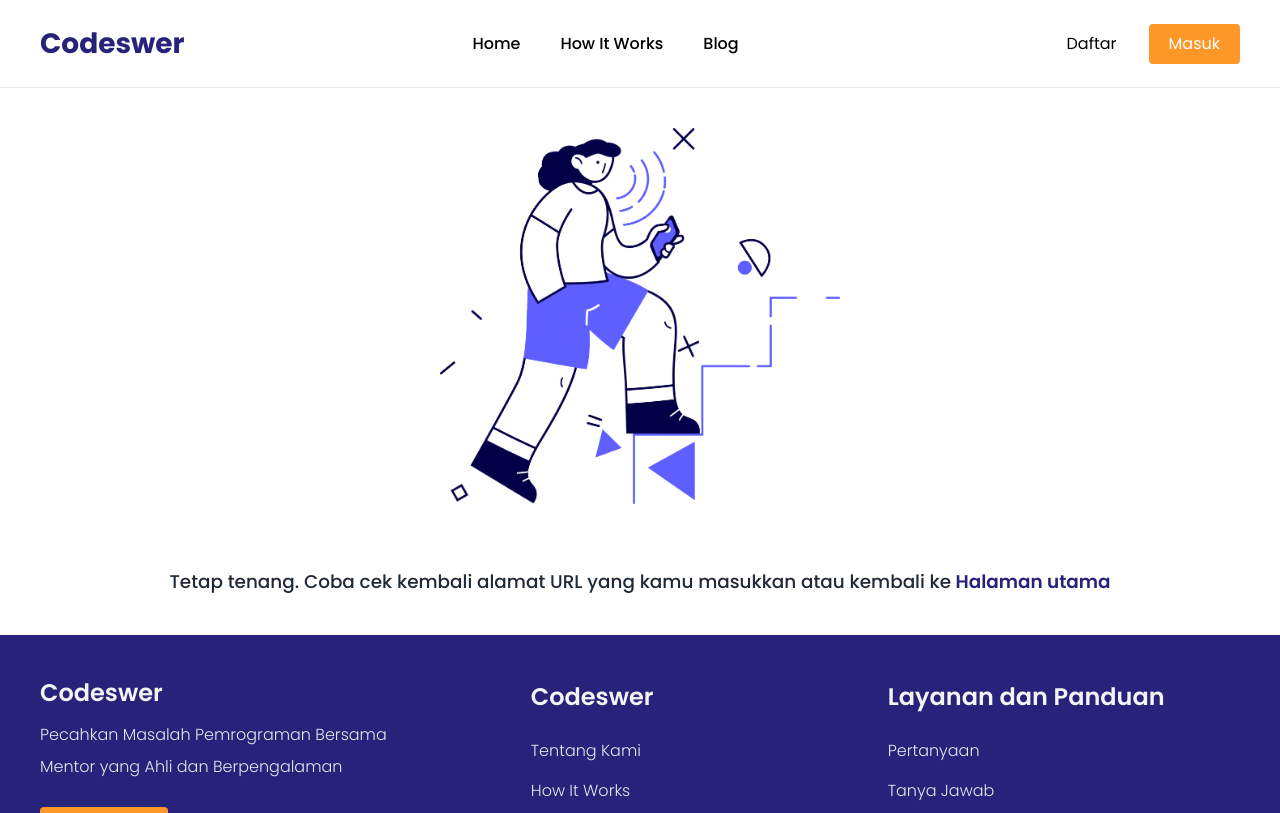
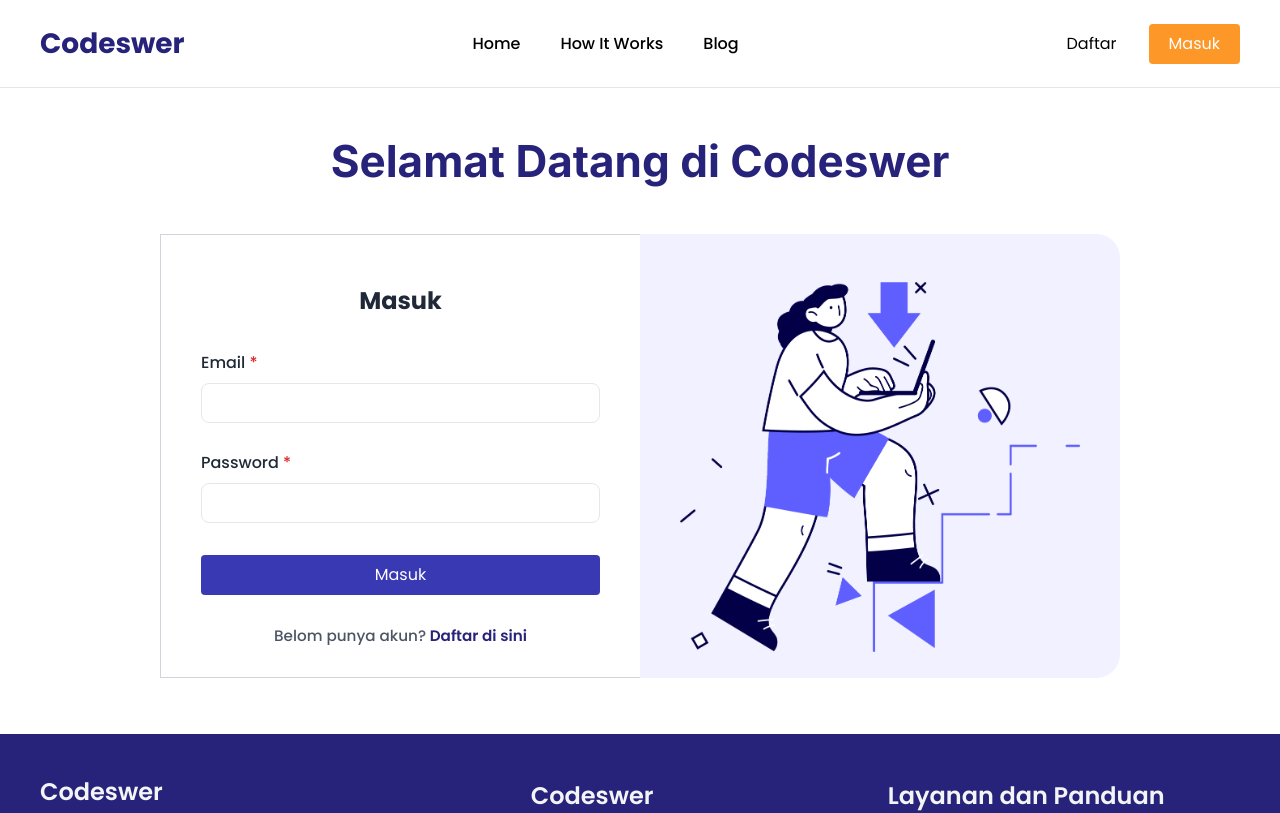
Before and after one commit to rg-km/final-project-engineering-54, a React (Create React App) app in the folder frontend/: page /admin/signin in a window 1280 px wide. Shown: the top 813 px of the page. Built offline with nearby package versions, Linux system fonts and the light colour scheme.

Commit message:
docs: edit header component and fix api get user

```diff
--- a/frontend/src/App.js
+++ b/frontend/src/App.js
@@ -5,6 +5,8 @@
 import Terms from "./pages/Terms";
 import About from "./pages/About";
 import ScrollPage from "./components/ScrollPage";
+
+import AdminSignin from "./pages/auth/admin/Signin"
 
 import Blogs from "./pages/blog/Blogs";
 import ReadBlog from "./pages/blog/ReadBlog";
@@ -63,20 +65,23 @@
     <AuthContext.Provider value={{ state, dispatch }}>
       <ScrollPage>
         <Routes>
-          <Route exact path="/signin" element={<Signin />} />
-          <Route path="/signup" element={<Signup />} />
+          <Route path="/terms" element={<Terms />} />
+          <Route path="/about" element={<About />} />
           <Route path="/blogs" element={<Blogs />} />
           <Route path="/blog/:slugCategory/:slug" element={<ReadBlog />} />
+          {/* Student */}
+          <Route path="/signin" element={<Signin />} />
+          <Route path="/signup" element={<Signup />} />
           <Route element={<Dashboard />}>
             <Route exact path="/dashboard" element={<Mydash />} />
             <Route path="/questions" element={<Questions />} />
             <Route path="/profile" element={<Profile />} />
             <Route path="/question" element={<Question />} />
           </Route>
+          {/* Admin */}
+          <Route path="/admin/signin" element={<AdminSignin />} />
           <Route path="/" element={<Home />} />
           <Route path="*" element={<NotFound />} />
-          <Route path="/terms" element={<Terms />} />
-          <Route path="/about" element={<About />} />
         </Routes>
       </ScrollPage>
     </AuthContext.Provider>
--- a/frontend/src/components/Navbar.jsx
+++ b/frontend/src/components/Navbar.jsx
@@ -1,4 +1,6 @@
 import React from "react"
+import Swal from "sweetalert2"
+import axios from "../api/axios";
 import AuthBtn from "./auth/AuthBtn";
 import { AuthContext } from "../App";
 
@@ -22,7 +24,32 @@
         setIsPopup(!isPopup);
     }
 
+    const [user, setUser] = React.useState([])
     const {state} = React.useContext(AuthContext);
+
+    if(state.id !== null) {
+        const getUser = async () => {
+            const resp = await axios.get(`/user/id?id=${state.id}`, {
+                withCredentials: true,
+            }).catch( er => {
+                let errorMessage = er.response;
+                Swal.fire({
+                    timer: 5000,
+                    icon: 'error',
+                    titleText: 'Maaf, User tidak ada',
+                    showConfirmButton: false,
+                    text: `${errorMessage.data.er}`,
+                    customClass: {
+                        container: 'poppins',
+                    }
+                })
+            })
+            setUser(resp.data.users)
+        }
+        getUser()
+    }
+    React.useEffect(() => {
+    }, [user])
 
     return (
         <header>
@@ -74,7 +101,14 @@
                         {
                             state.isAuthenticated ?
                                 <AuthBtn classname={classes(isPopup ? "underline underline-offset-8" : "", "rounded-[5px] auth-links")} onClick={openPopup}>
-                                    <h1 className="text-semibold text-[1rem] inline mr-2">Aditya Rizqi</h1>
+                                    {
+                                        user &&
+                                        user.map((e, i) => {
+                                            return (
+                                                <h1 className="text-semibold text-[1rem] inline mr-2">{e.name}</h1>
+                                            )
+                                        })
+                                    }
                                     <PopupAuthBtn classname={classes(isPopup ? "active-popup py-2" : "py-0", "right-[4.65rem] top-[13.5rem] " )}/>
                                 </AuthBtn>
                                 :
@@ -87,9 +121,20 @@
                     {
                         state.isAuthenticated ?
                             <>
-                                <AuthBtn classname={classes(isPopup ? "ring-offset-2 ring ring-indigo-code" : "", "rounded-[5px] auth-nav" )} onClick={openPopup}>
-                                    <Image classname="w-[2.5rem] mr-1"/>
-                                </AuthBtn>
+                                {
+                                    user &&
+                                    <AuthBtn classname={classes(isPopup ? "ring-offset-2 ring ring-indigo-code" : "", "rounded-[5px] auth-nav" )} onClick={openPopup}>
+                                        {
+                                            user.map((e, i) => {
+                                                return (
+                                                    <span key={i}>
+                                                        <Image classname="w-[2.5rem] mr-1" path={`/asset/img/user/${e.photo}`}/>
+                                                    </span>
+                                                )
+                                            })
+                                        }
+                                    </AuthBtn>
+                                }
                                 <PopupAuthBtn classname={classes(isPopup ? "active-popup py-2" : "py-0", "popauth-nav right-0 top-[3.25rem] " )}/>
                             </>
                             :
--- /dev/null
+++ b/frontend/src/pages/auth/admin/Signin.jsx
@@ -0,0 +1,164 @@
+import React from "react"
+import Swal from "sweetalert2"
+import axios from "../../../api/axios"
+import { AuthContext } from "../../../App";
+import { Link, Navigate } from "react-router-dom";
+
+import "../../../styles/auth/_signin.scss";
+import Codeswer from "../../../layouts/Codeswer";
+import BtnCustom from "../../../components/BtnCustom";
+import FormInput from "../../../components/auth/FormInput";
+
+export default function Login() {
+
+    const status = null;
+
+    const { dispatch } = React.useContext(AuthContext)
+
+    const [values, setValues] = React.useState({
+        email: "",
+        password: "",
+    });
+    const [redirect, setRedirect] = React.useState(false);
+
+    const inputs = [
+        {
+            key: 1,
+            label: "Email",
+            type: "email",
+            name: "email",
+            id: "email",
+            errorMessage: "Email harus berupa alamat email yang valid!",
+            forLabel: "email",
+            classname: "mt-7",
+            required: true,
+        },
+        {
+            key: 2,
+            label: "Password",
+            type: "password",
+            name: "password",
+            id: "password",
+            errorMessage: "Minimal 8-25 karakter dan mengandung 1 huruf, 1 angka, dan 1 special character!",
+            forLabel: "password",
+            classname: "mt-7",
+            pattern: "^(?=.*[0-9])(?=.*[a-zA-Z])(?=.*[!@#$%^&*_])[a-zA-Z0-9!@#$%^&*_]{8,25}$",
+            required: true,
+        },
+    ]
+
+    const handleSubmit = async(e) => {
+        e.preventDefault();
+
+        await axios.post("/user/login", values, {
+            withCredentials: true,
+            headers: {
+                "Content-Type": "application/x-www-form-urlencoded"
+            }
+        })
+        .then(res => {
+            // console.log(res.data)
+            if(res.status === 200) {
+                dispatch({
+                    type: "LOGIN",
+                    payload: res.data
+                })
+                let timerInterval
+                Swal.fire({
+                    timer: 1000,
+                    icon: 'success',
+                    showConfirmButton: false,
+                    title: 'Login Berhasil',
+                    text: 'Tunggu sebentar',
+                    customClass: {
+                        container: 'poppins'
+                    },
+                    didOpen: () => {
+                        Swal.showLoading()
+                      },
+                      willClose: () => {
+                        clearInterval(timerInterval)
+                      }
+                    }).then((result) => {
+                      if (result.dismiss === Swal.DismissReason.timer) {
+                          setRedirect(true);
+                      }
+                })
+            }
+        })
+        .catch( error => {
+            let errorMessage = error.response;
+            Swal.fire({
+                timer: 5000,
+                icon: 'error',
+                titleText: 'Coba lagi yuk',
+                showConfirmButton: false,
+                text: `${errorMessage.data.error}`,
+                customClass: {
+                    container: 'poppins',
+                }
+            })
+        })
+
+    }
+
+    if (redirect) return <Navigate to="/dashboard" replace />;
+
+    const onChange = (e) => {
+        setValues({
+            ...values,
+            [e.target.name]: e.target.value
+        })
+    }
+
+    return (
+        <Codeswer
+            title="Masuk - Codeswer"
+            kw="codeswer login, codeswer signin, codeswer masuk, codeswer id masuk, codeswer masuk indonesia"
+            desc="Sudah punya akun Codeswer? Yuk masuk untuk mengakses fitur Codeswer."
+            ogUrl={status}
+            ogType={status}
+            ogTitle={status}
+            ogDesc={status}
+            twitTitle={status}
+        >
+
+        <article className="signin-component">
+            <section id="container_signin">
+                <h1 className="inter">Selamat Datang di Codeswer</h1>
+                <div id="container_card" className="poppins">
+                    <div id="card_signin" className="md:w-[30rem] w-full px-10 pt-12 border-l border-y md:border-r-0 border-r border-gray-300">
+                        <h2>Masuk</h2>
+                        <form id="form_wrapper"
+                            onSubmit={handleSubmit}
+                            encType="multipart/form-data"
+                        >
+                            {inputs.map((input) => (
+                                <FormInput
+                                    key={input.key}
+                                    {...input}
+                                    value={values[input.name]}
+                                    onChange={onChange}
+                                />
+                            ))}
+                            <BtnCustom type="submit" classname="poppins mt-8 w-full">
+                                Masuk
+                            </BtnCustom>
+                        </form>
+                        <h3>
+                            Belom punya akun?
+                            <Link to="/signup"><span className="text-blue-code font-semibold"> Daftar di sini
+                            </span></Link>
+                        </h3>
+                    </div>
+                    <div id="image_signin" className="bg-indigo-two-code md:block hidden rounded-r-[1.5rem] px-10 pt-12">
+                        <img src="/asset/img/signin.webp" alt="signin Illustration" width={400}/>
+                    </div>
+                </div>
+
+            </section>
+        </article>
+
+        </Codeswer>
+    )
+}
--- a/frontend/src/pages/dashboard/Dashboard.jsx
+++ b/frontend/src/pages/dashboard/Dashboard.jsx
@@ -61,7 +61,7 @@
     React.useEffect(() => {
         getUser()
         // eslint-disable-next-line
-    }, [])
+    }, [user])
 
     if(!state.isAuthenticated) {
         return <Navigate to="/signin" replace/>
--- a/frontend/src/pages/dashboard/Profile.jsx
+++ b/frontend/src/pages/dashboard/Profile.jsx
@@ -20,6 +20,7 @@
         password: "",
         address: "",
     });
+    const [isLoading, setIsLoading] = React.useState(false)
 
     const inputs = [
         {
@@ -94,6 +95,7 @@
             })
         })
         setUser(resp.data.users)
+        setIsLoading(true)
     }
 
     const onChange = (e) => {
@@ -121,7 +123,7 @@
                 toast: true,
                 timer: 1900,
                 icon: 'success',
-                position: "top end",
+                position: "top-end",
                 showConfirmButton: false,
                 title: 'Data telah disimpan',
                 customClass: {
@@ -148,7 +150,7 @@
     React.useEffect( () => {
         getUser()
         // eslint-disable-next-line
-    }, [])
+    }, [user])
 
     return (
 
@@ -183,7 +185,6 @@
                                 input.label === "Email" ? <FormInput
                                                             key={input.key}
                                                             classStar="hidden"
-                                                            classInput="hidden"
                                                             {...input}
                                                             defValue={e.email}
                                                             onChange={onChange}/>
--- /dev/null
+++ b/frontend/src/styles/animation/loadingEllipse/_ellipse1.scss
@@ -0,0 +1,18 @@
+@mixin ldsEllipsis1() {
+    @-webkit-keyframes ldsEllipsis1 {
+        0% {
+            transform: scale(0);
+          }
+          100% {
+            transform: scale(1);
+          }
+    }
+    @keyframes ldsEllipsis1 {
+        0% {
+            transform: scale(0);
+          }
+          100% {
+            transform: scale(1);
+        }
+    }
+}
--- /dev/null
+++ b/frontend/src/styles/animation/loadingEllipse/_ellipse2.scss
@@ -0,0 +1,18 @@
+@mixin ldsEllipsis2() {
+    @-webkit-keyframes ldsEllipsis2 {
+      0% {
+        transform: translate(0, 0);
+      }
+      100% {
+        transform: translate(24px, 0);
+      }
+    }
+    @keyframes ldsEllipsis2 {
+      0% {
+        transform: translate(0, 0);
+      }
+      100% {
+        transform: translate(24px, 0);
+      }
+    }
+}
--- /dev/null
+++ b/frontend/src/styles/animation/loadingEllipse/_ellipse3.scss
@@ -0,0 +1,18 @@
+@mixin ldsEllipsis3() {
+    @-webkit-keyframes ldsEllipsis3 {
+        0% {
+            transform: scale(1);
+            }
+            100% {
+            transform: scale(0);
+        }
+    }
+    @keyframes ldsEllipsis3 {
+        0% {
+            transform: scale(1);
+          }
+          100% {
+            transform: scale(0);
+        }
+    }
+}
--- a/frontend/src/styles/dashboard/_profile.scss
+++ b/frontend/src/styles/dashboard/_profile.scss
@@ -1,5 +1,8 @@
 @import "../base/variable.scss";
 @import "../component/btnCustom.scss";
+@import "../animation/loadingEllipse/ellipse1";
+@import "../animation/loadingEllipse/ellipse2";
+@import "../animation/loadingEllipse/ellipse3";
 
 .profile-component {
     padding: 1.5rem;
@@ -14,6 +17,39 @@
         margin-bottom: 1.5rem;
     }
     #form_wrapper {
+        .lds-ellipsis {
+            width: 80px;
+            height: 80px;
+            position: relative;
+            display: inline-block;
+
+            > div {
+                top: 33px;
+                width: 13px;
+                height: 13px;
+                position: absolute;
+                border-radius: 50%;
+                background: #fff;
+                animation-timing-function: cubic-bezier(0, 1, 1, 0);
+
+                &:first-child {
+                    left: 8px;
+                    animation: ldsEllipsis1 0.6s infinite;
+                }
+                &:nth-child(2) {
+                    left: 8px;
+                    animation: ldsEllipsis2 0.6s infinite;
+                }
+                &:nth-child(3) {
+                    left: 32px;
+                    animation: ldsEllipsis2 0.6s infinite
+                }
+                &:nth-child(4) {
+                    left: 56px;
+                    animation: ldsEllipsis3 0.6s infinite;
+                }
+            }
+        }
         > button {
             @include btnCustom(.5rem, 1.25rem, .25rem, $indigo-code);
         }
```
